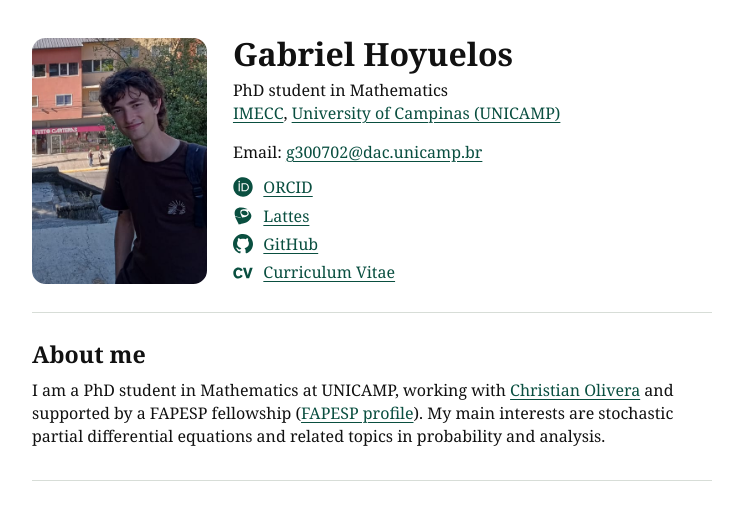
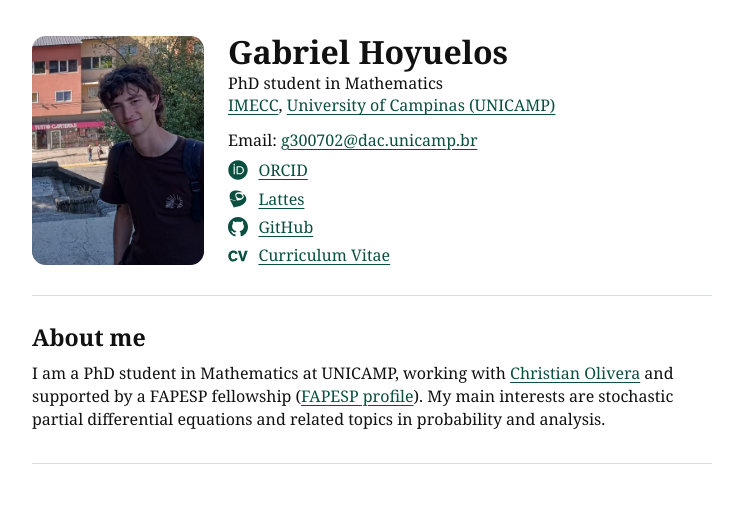
Before and after one commit to gabrielhoyuelos/gabrielhoyuelos.github.io, a plain HTML site: page index.html in a window 1280 px wide. Shown: the whole page, without its empty margins (268-1011 px from the left). Drawn offline with Linux system fonts and the light colour scheme.

Commit message:
Fix desktop profile dimensions and spacing to the compact reference

```diff
--- a/home.css
+++ b/home.css
@@ -10,7 +10,7 @@
 * { box-sizing: border-box; }
 body, h1, h2, p { margin: 0; }
 main {
-  width: min(calc(100% - 3.25rem), clamp(42.5rem, 51%, 61.25rem));
+  width: min(calc(100% - 3.25rem), 42.5rem);
   margin-inline: auto;
 }
 
@@ -26,9 +26,9 @@ a:focus-visible { outline: 2px solid var(--link); outline-offset: 4px; }
 
 .profile {
   display: grid;
-  grid-template-columns: clamp(9.375rem, 13.7vw, 12rem) minmax(0, 1fr);
-  gap: clamp(1rem, 2vw, 1.6rem);
-  padding-block: clamp(1.75rem, 3vw, 2.75rem) 1.75rem;
+  grid-template-columns: 10.75rem minmax(0, 1fr);
+  gap: 1.5rem;
+  padding-block: 2.25rem 1.75rem;
 }
 .portrait {
   position: relative;
@@ -36,7 +36,7 @@ a:focus-visible { outline: 2px solid var(--link); outline-offset: 4px; }
   border-radius: .85rem;
   width: 100%;
   align-self: start;
-  aspect-ratio: 5 / 7;
+  aspect-ratio: 3 / 4;
 }
 /* Anchor the wider crop on the subject at the right of the photograph. */
 .portrait img {
@@ -51,8 +51,6 @@ a:focus-visible { outline: 2px solid var(--link); outline-offset: 4px; }
   display: flex;
   flex-direction: column;
   align-items: flex-start;
-  justify-content: space-between;
-  min-height: clamp(14rem, calc(9.5rem + 6.2vw), 14.875rem);
   line-height: 1.401;
   gap: .5rem;
 }
@@ -71,7 +69,6 @@ h1 { font-size: 2em; line-height: 1; }
 
 @media screen and (max-width: 38rem) {
   .profile { grid-template-columns: 1fr; gap: 1.25rem; padding-block: 1.75rem; }
-  .profile-copy { min-height: auto; }
   .portrait { width: 8rem; aspect-ratio: 1; }
 }
 @media print {
--- a/index.html
+++ b/index.html
@@ -7,7 +7,7 @@
   <meta name="viewport" content="width=device-width, initial-scale=1">
   <meta name="description" content="Gabriel Hoyuelos, PhD student in Mathematics at IMECC, University of Campinas (UNICAMP).">
   <title>Gabriel Hoyuelos</title>
-  <link rel="stylesheet" href="home.css?v=20261124-profile-spacing-v8">
+  <link rel="stylesheet" href="home.css?v=20261124-profile-spacing-v9">
   <link rel="canonical" href="https://gabrielhoyuelos.github.io/">
   <script type="application/ld+json">
 {
```
